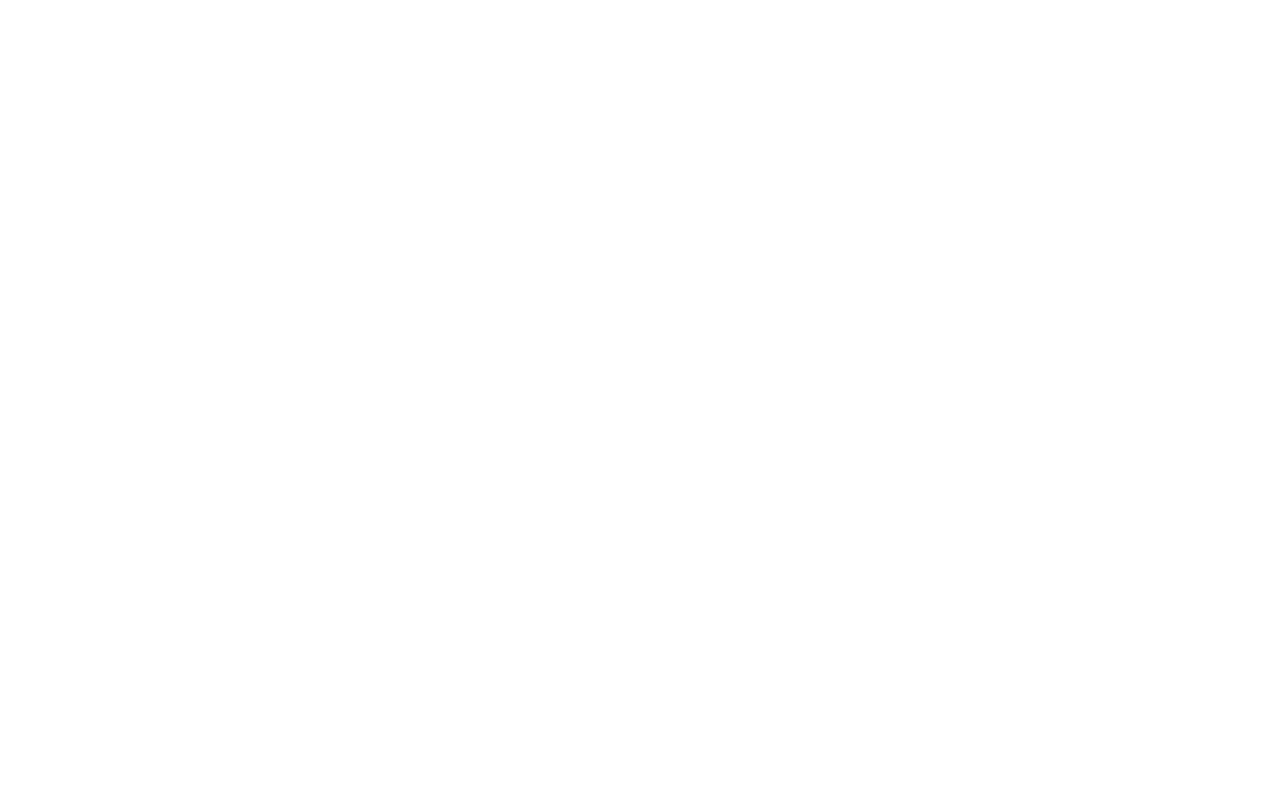
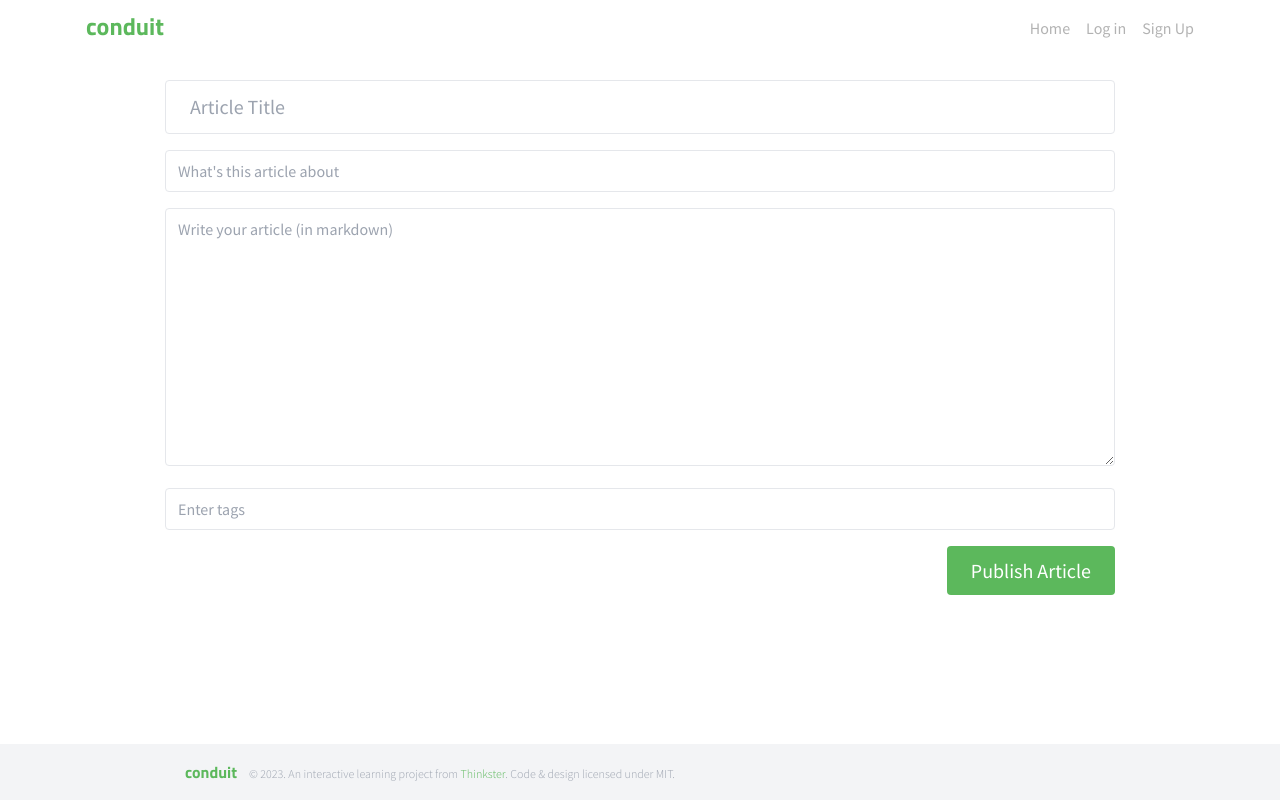
Before and after one commit to cskim9410/realworld, a React (Create React App) app: page /editor in a window 1280 px wide. Before the commit this address had no page. Built offline with nearby package versions, Linux system fonts and the light colour scheme; a web font is replaced by a local one.

Commit message:
Update: editor 페이지 작업 중

```diff
--- a/src/App.tsx
+++ b/src/App.tsx
@@ -5,6 +5,7 @@
 import { SWRConfig } from "swr";
 import Login from "./pages/login/Login";
 import { customGet } from "./api/config";
+import Editor from "./pages/editor/Editor";
 
 function App() {
   const fetcher = async (url: string) => {
@@ -24,6 +25,7 @@
         <Route path="/" element={<Layout />}>
           <Route path="/" element={<Home />}></Route>
           <Route path="/login" element={<Login />}></Route>
+          <Route path="/editor" element={<Editor />}></Route>
         </Route>
       </Routes>
     </SWRConfig>
--- /dev/null
+++ b/src/api/article.ts
@@ -0,0 +1,4 @@
+import { customPost } from "./config";
+export const postArticle = (body: {}) => {
+  customPost("/api/articles", body);
+};
--- a/src/api/config.ts
+++ b/src/api/config.ts
@@ -28,9 +28,9 @@
 };
 
 export const customGet = (url: string) => customAxios({ method: "get", url });
-export const customPost = (url: string, body: {}) =>
+export const customPost = (url: string, body?: {}) =>
   customAxios({ method: "post", url, body });
-export const customPut = (url: string, body: {}) =>
+export const customPut = (url: string, body?: {}) =>
   customAxios({ method: "put", url, body });
 export const customDelete = (url: string) =>
   customAxios({ method: "delete", url });
--- /dev/null
+++ b/src/api/favorite.ts
@@ -0,0 +1,7 @@
+import { customDelete, customPost } from "./config";
+
+export const addFavorite = (slug: string) =>
+  customPost(`/api/articles/${slug}/favorite`);
+
+export const deleteFavorite = (slug: string) =>
+  customDelete(`/api/articles/${slug}/favorite`);
--- a/src/components/ArticleCard.tsx
+++ b/src/components/ArticleCard.tsx
@@ -1,8 +1,35 @@
-import { Article } from "../types/article";
+import type { Article, MultipleArticle } from "../types/article";
 import { AiFillHeart } from "react-icons/ai";
-import { Link } from "react-router-dom";
+import { Link, useNavigate } from "react-router-dom";
+import useLoginStore from "../store/loginStore";
+import type { KeyedMutator } from "swr";
+import { addFavorite, deleteFavorite } from "../api/favorite";
+import { useState } from "react";
 
-const ArticleCard = ({ article }: { article: Article }) => {
+const ArticleCard = ({
+  article,
+  mutate,
+}: {
+  article: Article;
+  mutate: KeyedMutator<MultipleArticle>;
+}) => {
+  const { isLogin } = useLoginStore();
+  const navigate = useNavigate();
+  const [disabled, setDisabled] = useState(false);
+  const clickFavBtn = async () => {
+    if (!isLogin) navigate("/login");
+    setDisabled(true);
+    if (article.favorited) {
+      await deleteFavorite(article.slug);
+      await mutate();
+    }
+    if (!article.favorited) {
+      await addFavorite(article.slug);
+      await mutate();
+    }
+    setDisabled(false);
+  };
+
   return (
     <div className="border-t-[1px] border-[rgba(0, 0, 0, 0.1)] py-6 w-full">
       <div className="font-light mb-4 w-full flex items-start justify-between">
@@ -24,11 +51,13 @@
           </div>
         </div>
         <button
-          className={`border relative right-0 font-medium py-1 px-2 rounded text-sm border-green ${
+          className={`border relative right-0 font-medium py-1 px-2 rounded text-sm border-green disabled:cursor-not-allowed ${
             article.favorited
               ? "bg-green text-white hover:bg-darkGreen"
               : "hover:text-white text-green hover:bg-green"
-          }`}
+          } ${disabled ? "bg-green opacity-60 text-white" : ""}`}
+          disabled={disabled}
+          onClick={clickFavBtn}
         >
           <AiFillHeart className="inline-block align-baseline" />{" "}
           <span>{article.favoritesCount}</span>
--- a/src/components/ArticleList.tsx
+++ b/src/components/ArticleList.tsx
@@ -14,7 +14,7 @@
   currentPage,
   hidden,
 }: ArticleListProps) => {
-  const { articles } = useArticles({
+  const { articles, mutate } = useArticles({
     query: query[Number(active)],
     page: currentPage,
   });
@@ -28,7 +28,7 @@
       {articles && (
         <>
           {articles.articles.map((article) => (
-            <ArticleCard key={article.slug} article={article} />
+            <ArticleCard key={article.slug} article={article} mutate={mutate} />
           ))}
         </>
       )}
--- a/src/hooks/useArticles.ts
+++ b/src/hooks/useArticles.ts
@@ -7,8 +7,9 @@
     data: articles,
     error,
     isLoading,
+    mutate,
   } = useSWR<MultipleArticle>(`/api/articles${query}limit=10&offset=${offset}`);
-  return { articles, error, isLoading };
+  return { articles, error, isLoading, mutate };
 };
 
 export default useArticles;
--- /dev/null
+++ b/src/pages/editor/Editor.tsx
@@ -0,0 +1,58 @@
+import { useRef } from "react";
+import { postArticle } from "../../api/article";
+
+const Editor = () => {
+  const titleRef = useRef<HTMLInputElement>(null);
+  const descriptionRef = useRef<HTMLInputElement>(null);
+  const bodyRef = useRef<HTMLTextAreaElement>(null);
+  const tagsRef = useRef<HTMLInputElement>(null);
+
+  const handleSubmit = () => {
+    postArticle({
+      article: {
+        title: titleRef.current?.value,
+        description: descriptionRef.current?.value,
+        body: bodyRef.current?.value,
+      },
+    });
+  };
+
+  return (
+    <div className="screen-width mt-6">
+      <form className="mx-[8.3333%]">
+        <input
+          ref={titleRef}
+          type="text"
+          className="input px-6 py-3 text-xl"
+          placeholder="Article Title"
+        />
+        <input
+          ref={descriptionRef}
+          type="text"
+          className="input px-3 py-2"
+          placeholder="What's this article about"
+        />
+        <textarea
+          ref={bodyRef}
+          name=""
+          id=""
+          className="input px-3 py-2"
+          cols={30}
+          rows={10}
+          placeholder="Write your article (in markdown)"
+        ></textarea>
+        <input
+          ref={tagsRef}
+          type="text"
+          className="px-3 py-2 input"
+          placeholder="Enter tags"
+        />
+        <button className="confirm-btn px-6 py-3 text-xl ml-auto block">
+          Publish Article
+        </button>
+      </form>
+    </div>
+  );
+};
+
+export default Editor;
--- a/src/pages/login/Login.tsx
+++ b/src/pages/login/Login.tsx
@@ -48,13 +48,13 @@
               ref={emailRef}
               type="email"
               placeholder="Email"
-              className="input"
+              className="input px-6 py-4 text-lg"
             />
             <input
               ref={passwordRef}
               type="password"
               placeholder="Password"
-              className="input"
+              className="input px-6 py-4 text-lg"
             />
             <button className="confirm-btn block ml-auto">Log in</button>
           </fieldset>
--- a/tailwind.config.js
+++ b/tailwind.config.js
@@ -30,11 +30,11 @@
             "",
         },
         ".input": {
-          "@apply px-6 py-4 rounded text-lg border mb-4 focus:outline-1 focus:outline-blue-400 w-full disabled:bg-[#eceeef]":
+          "@apply rounded border mb-4 focus:outline-1 focus:outline-blue-400 w-full disabled:bg-[#eceeef]":
             "",
         },
         ".confirm-btn": {
-          "@apply px-6 py-4 rounded text-lg text-white bg-green leading-[1.25] hover:bg-darkGreen disabled:bg-darkGreen":
+          "@apply rounded text-white bg-green leading-[1.25] hover:bg-darkGreen disabled:bg-darkGreen":
             "",
         },
         ".feed-nav-active": {
```
